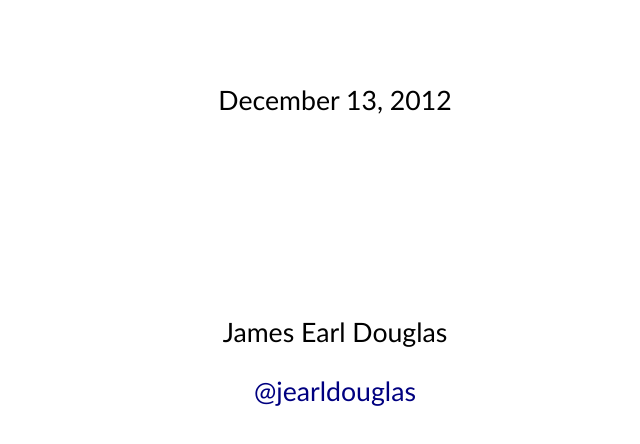
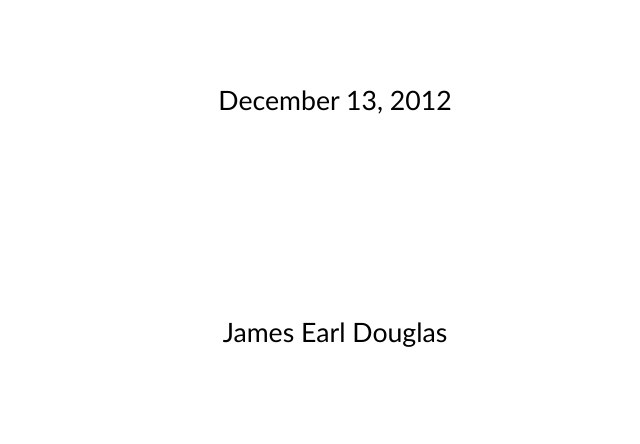
Before and after one commit to tunks/scala-scratchpad, a plain HTML site: page category-theory/state-monad.html in a window 1280 px wide. Shown: the part 206-650 px from the top of the page, without its empty margins (305-945 px from the left). Drawn offline with Linux system fonts and the light colour scheme.

Commit message:
g/@jearldouglas/d

```diff
--- a/category-theory/state-monad.html
+++ b/category-theory/state-monad.html
@@ -24,7 +24,6 @@
 
 <p class="date">December 13, 2012
 <p class="author">James Earl Douglas
-<p><a href="http://twitter.com/jearldouglas">@jearldouglas</a>
 
 </div>
 
```
